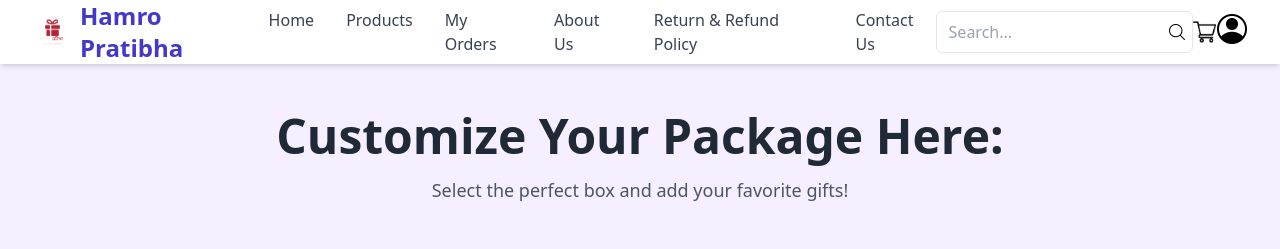
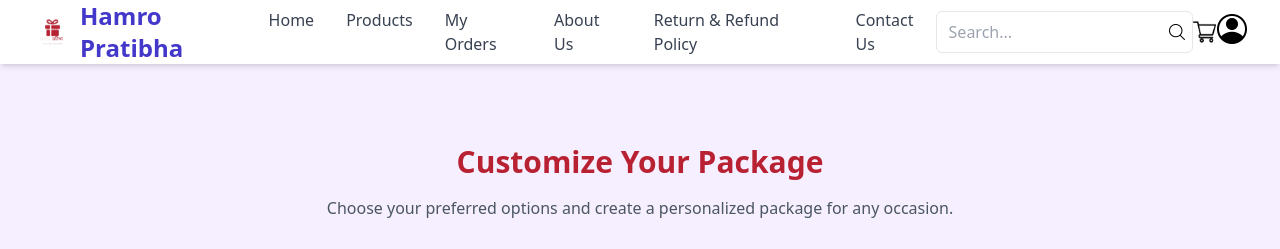
Before and after one commit to AayushKrAgrawal/WAP, a PHP site: page /pages/CustomizePackage.php in a window 1280 px wide. Shown: the top 249 px of the page. Run offline with PHP 8.4, Linux system fonts and the light colour scheme; some libraries are stand-ins or nearby versions.

Commit message:
added the customizePackage page

```diff
--- a/pages/CustomizePackage.php
+++ b/pages/CustomizePackage.php
@@ -1,7 +1,6 @@
 <?php
 include '../includes/header.php';
 ?>
-
 <!DOCTYPE html>
 <html lang="en">
 <head>
@@ -10,50 +9,39 @@ include '../includes/header.php';
     <title>Customize Package</title>
     <script src="https://cdn.tailwindcss.com"></script>
     <style>
-        /* Custom hover effects */
-        .card:hover img {
-            transform: scale(1.1);
-        }
-        .card:hover h2 {
-            color: #6D28D9; /* Purple color on hover */
+        html, body {
+            background-color: #F5EFFF !important;
         }
     </style>
 </head>
-<body style="background-color: #F5EFFF;">
-
-    <!-- Heading -->
-    <section class="text-center py-12">
-        <h1 class="text-5xl font-extrabold text-gray-800">Customize Your Package Here:</h1>
-        <p class="text-lg text-gray-600 mt-4">Select the perfect box and add your favorite gifts!</p>
-    </section>
-
-    <!-- Cards Section -->
-    <section class="max-w-7xl mx-auto px-4 sm:px-6 lg:px-8">
-        <div class="grid grid-cols-1 md:grid-cols-2 gap-12">
-            <!-- Choose Your Box Card -->
-            <a href="chooseBox.php" class="card block bg-white rounded-2xl shadow-lg overflow-hidden hover:shadow-2xl transition-shadow duration-300 transform hover:scale-105">
-                <img src="https://i.pinimg.com/736x/14/d5/75/14d575aef399e9e5819a8aba80ab3893.jpg"
-                     alt="Choose Your Box"
-                     class="w-full h-80 object-cover transition-transform duration-500">
-                <div class="p-8 text-center">
-                    <h2 class="text-3xl font-semibold text-gray-800 transition-colors duration-300">Choose Your Box</h2>
-                    <p class="text-gray-600 mt-4">Select from a variety of elegant boxes to suit your style.</p>
-                </div>
-            </a>
-
-            <!-- Choose Your Gifts Card -->
-            <a href="products.php" class="card block bg-white rounded-2xl shadow-lg overflow-hidden hover:shadow-2xl transition-shadow duration-300 transform hover:scale-105">
-                <img src="https://i.pinimg.com/236x/df/9b/80/df9b80a703566f7ac511550020bc197f.jpg"
-                     alt="Choose Your Gifts"
-                     class="w-full h-80 object-cover transition-transform duration-500">
-                <div class="p-8 text-center">
-                    <h2 class="text-3xl font-semibold text-gray-800 transition-colors duration-300">Choose Your Gifts</h2>
-                    <p class="text-gray-600 mt-4">Add delightful gifts to create the perfect package.</p>
-                </div>
-            </a>
+<body class="min-h-screen">
+    <div class="container mx-auto px-4 text-center mt-20">
+        <!-- Title -->
+        <h1 class="text-3xl font-bold text-[#B82132] mb-4">Customize Your Package</h1>
+        <!-- Description -->
+        <p class="text-gray-600 mb-10">Choose your preferred options and create a personalized package for any occasion.</p>
+        <!-- Cards Section -->
+        <div class="grid grid-cols-1 md:grid-cols-2 justify-items-center mx-auto max-w-5xl">
+            <!-- Card 1 -->
+            <div class="flex flex-col items-center w-3/4 mb-6">
+                <a href="../pages/chooseBox.php" class="block w-full">
+                    <div class="bg-white rounded-2xl shadow-lg overflow-hidden transform transition duration-500 hover:scale-105 hover:shadow-2xl">
+                        <img class="w-full h-96 object-cover" src="../assets/images/packaging.jpg">
+                    </div>
+                </a>
+                <h2 class="text-xl font-semibold text-gray-800 mt-4">Packaging</h2>
+            </div>
+            <!-- Card 2 -->
+            <div class="flex flex-col items-center w-3/4 mb-6">
+                <a href="../pages/products.php" class="block w-full">
+                    <div class="bg-white rounded-2xl shadow-lg overflow-hidden transform transition duration-500 hover:scale-105 hover:shadow-2xl">
+                        <img class="w-full h-96 object-cover" src="../assets/images/customizee.jpg">
+                    </div>
+                </a>
+                <h2 class="text-xl font-semibold text-gray-800 mt-4">Items</h2>
+            </div>
         </div>
-    </section>
-
+    </div>
     <!-- Footer -->
     <?php include '../includes/footer.php'; ?>
 </body>
```
Also changed, not shown: assets/images/customizee.jpg (added), assets/images/packaging.jpg (added).
